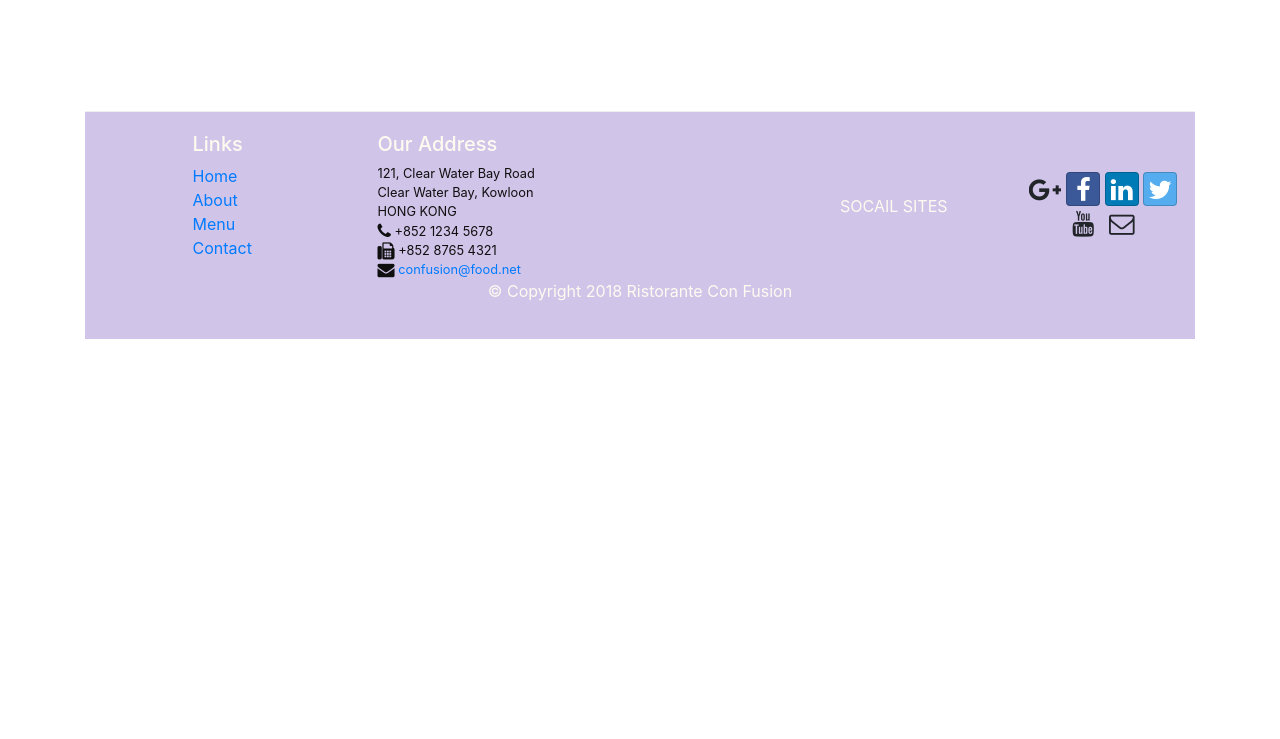
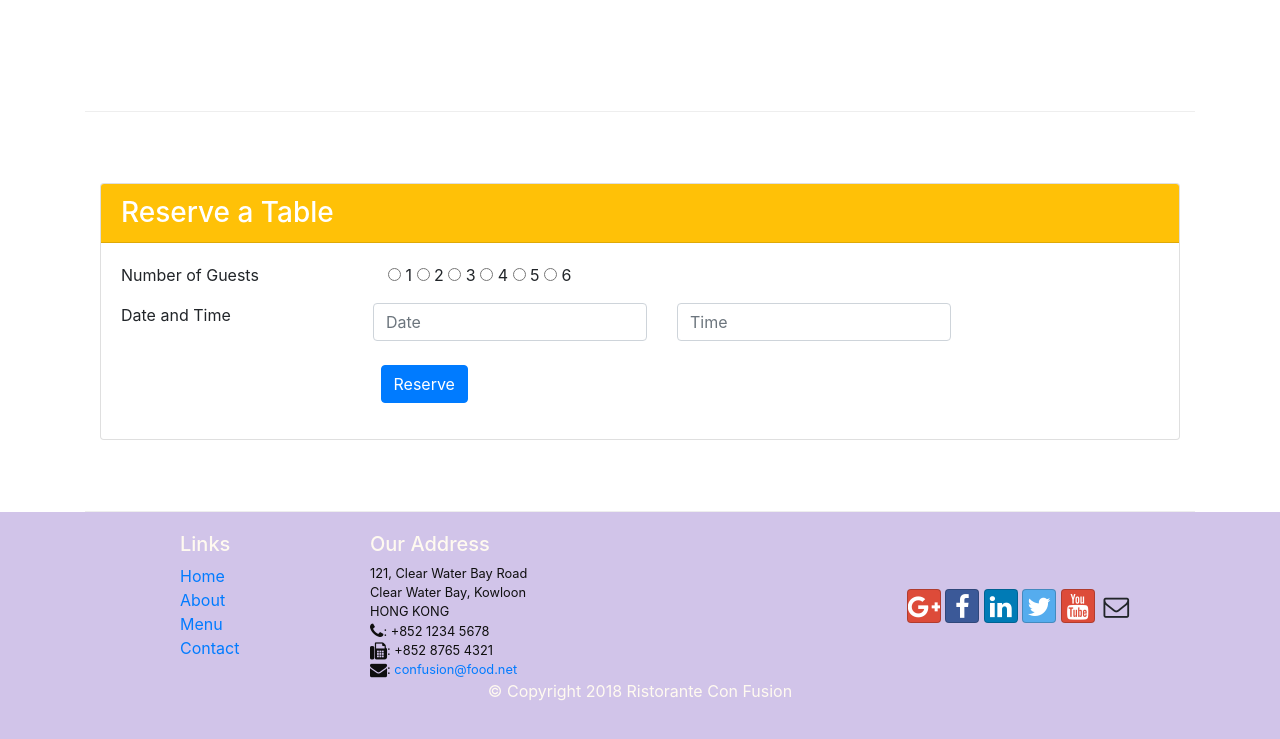
Before and after one commit to BilalRaza/bootstrap, a website: page index.html in a window 1280 px wide. Shown: the part 1422-2161 px from the top of the page. Before the commit the page ends 1761 px from the top, so only its background shows below. Drawn offline with nearby package versions, Linux system fonts and the light colour scheme.

Commit message:
2nd week done

```diff
--- a/CSS/styles.css
+++ b/CSS/styles.css
@@ -2,6 +2,9 @@
     margin: 0px auto;
     padding: 0px auto;
 
+}
+.rr{
+    border-bottom:1px ridge;
 }
 .row-content{
     margin:0px auto;
--- a/index.html
+++ b/index.html
@@ -50,8 +50,12 @@
                     <h1>Ristorante con Fusion</h1>
                     <p>We take inspiration from the World's best cuisines, and create a unique fusion experience. Our lipsmacking creations will tickle your culinary senses!</p>
                 </div>
-                <div class="col-12 col-sm align-self-center">
+                <div class="col-12 col-sm-3 align-self-center">
                         <img src="img/logo.png" class="img-fluid">
+                    </div>
+                    <div class="col-sm-3 align-self-center">
+                        <button type="button" class="btn btn-warning btn-block btn-sm"> <a href="#reserve">Reserve Table</a></button>
+
                     </div>
             </div>
         </div>
@@ -62,7 +66,7 @@
             <div  class="col-4  order-sm-last col-sm-4 col-md-3">
                 <h3>Our Lipsmacking Culinary Creations</h3>
             </div>
-            <div class="col-8  order-sm-first col-sm col-md">
+            <div class=" col-auto  order-sm-first col-sm col-md">
                 <div class="media">
                     <img class="d-flex mr-3 img-thumbnail  align-self-center"
                      src="img/uthappizza.png" alt="Uthappizza">
@@ -72,7 +76,7 @@
                                 <span class="badge badge-pill badge-secondary">$4.99
 
                             </span></h2>
-                            <p>A unique combination of Indian Uthappam (pancake) and Italian pizza, topped with Cerignola olives, ripe vine cherry tomatoes, Vidalia onion, Guntur chillies and Buffalo Paneer.</p>
+                            <p  class="d-none d-sm-block ">A unique combination of Indian Uthappam (pancake) and Italian pizza, topped with Cerignola olives, ripe vine cherry tomatoes, Vidalia onion, Guntur chillies and Buffalo Paneer.</p>
 
                     </div>
 
@@ -83,12 +87,19 @@
 
 
         <div class="row row-content align-items-center">
+
             <div class="col-12 col-sm-4 col-md-3">
                              <h3>This Month's Promotions</h3>
                                  </div>
                                  <div class="col col-sm col-md">
-                <h2>Weekend Grand Buffet</h2>
-                <p>Featuring mouthwatering combinations with a choice of five different salads, six enticing appetizers, six main entrees and five choicest desserts. Free flowing bubbly and soft drinks. All for just $19.99 per person </p>
+                             <div class="media">
+                                    <div class="media-body">
+                                        <h2 class="mt-0">Weekend Grand Buffet <span class="badge badge-danger">NEW</span></h2>
+                                        <p class="d-none d-sm-block">Featuring mouthwatering combinations with a chooice of five different salads, six enticing appetizers, six main entrees and five choicest desserts. Free flowing bubbly and soft drinks. All for just $19.99 per person.</p>
+                                    </div>
+                                    <img class="d-flex mr-3 img-thumbnail align-self-center" src="img/buffet.png" alt="buffet">
+                                </div>
+
         </div>
         </div>
 
@@ -103,23 +114,99 @@
                 <div class="media-body">
                         <h2 class="mt-0" >Alberto Somayya</h2>
                         <h4>Executive Chef</h4>
-                        <p>Award winning three-star Michelin chef with wide International experience having worked closely with whos-who in the culinary world, he specializes in creating mouthwatering Indo-Italian fusion experiences. </p>
+                        <p  class="d-none d-sm-block ">Award winning three-star Michelin chef with wide International experience having worked closely with whos-who in the culinary world, he specializes in creating mouthwatering Indo-Italian fusion experiences. </p>
 
                 </div>
                  </div>
         </div>
     </div>
+    <div class="row row-content">
+        <div class="col-sm-2">
 
-    <footer class=" footer">
+        </div>
+
+    <div  class="col-12 col-sm-12 align-items-center">
+        <div class="card" id="reserve">
+            <h3 class="card-header bg-warning text-white">Reserve a Table</h3>
+            <div  class="card-body">
+                <dl >
+                    <div class="row">
+                        <dd class="col-sm-3">Number of Guests</dd>
+                        <dd class="col-sm-auto">
+                                <form>
+                                        <label class="radio-inline">
+                                          <input type="radio" name="optradio" >  1
+                                        </label>
+                                        <label class="radio-inline">
+                                          <input type="radio" name="optradio">  2
+                                        </label>
+                                        <label class="radio-inline">
+                                          <input type="radio" name="optradio"> 3
+                                        </label>
+                                        <label class="radio-inline">
+                                                <input type="radio" name="optradio"> 4
+                                              </label>
+                                              <label class="radio-inline">
+                                                    <input type="radio" name="optradio"> 5
+                                                  </label>
+                                                  <label class="radio-inline">
+                                                        <input type="radio" name="optradio"> 6
+                                                      </label>
+
+
+
+                                      </form>
+
+                        </dd>
+
+
+                    </div>
+                    <div class="row">
+                            <dd class="col-sm-3">Date and Time</dd>
+                            <dd>
+                                    <form>
+
+                                            <div class="form-group row">
+
+                                                    <div class=" col-12 col-md-6">
+                                                            <input type="text" class="form-control" id="date" name="date" placeholder="Date">
+                                                    </div>
+                                                <div class="col-12 col-md-6">
+                                                        <input type="text" class="form-control" id="time" name="time" placeholder="Time">
+                                                </div>
+                                                </div>
+
+
+                                        </form>
+
+
+                            </dd>
+
+                    </div>
+                  <dd><button type="button" class=" offset-3  btn btn-primary" data-toggle="button" aria-pressed="false" autocomplete="off">
+                        Reserve
+                      </button></dd>
+                </dl>
+
+            </div>
+
+        </div>
+    </div>
+
+</div>
+</div>
+
+
+    <footer class="footer">
             <div class="container">
                 <div class="row">
-                <div class="col-4  offset-1 col-sm-2">
+                    <div class="col-4 offset-1 col-sm-2">
                         <h5>Links</h5>
                         <ul class="list-unstyled">
-                        <li><a href="#">Home</a></li>
+                            <li><a class="active" href="#">Home</a></li>
                             <li><a href="./aboutus.html">About</a></li>
                             <li><a href="#">Menu</a></li>
-                        <li><a href="./contactus.html">Contact</a></li>
+                            <li><a   href="./contactus.html">Contact</a></li>
                         </ul>
                     </div>
                     <div class="col-7 col-sm-5">
@@ -128,20 +215,20 @@
                           121, Clear Water Bay Road<br>
                           Clear Water Bay, Kowloon<br>
                           HONG KONG<br>
-		              <i class="fa fa-phone fa-lg"></i> +852 1234 5678<br>
-                      <i class="fa fa-fax fa-lg"></i> +852 8765 4321<br>
-		              <i class="fa fa-envelope fa-lg"></i> <a href="mailto:confusion@food.net">confusion@food.net</a>
+                          <i class="fa fa-phone fa-lg"></i>: +852 1234 5678<br>
+                          <i class="fa fa-fax fa-lg"></i>: +852 8765 4321<br>
+                          <i class="fa fa-envelope fa-lg"></i>:
+                          <a href="mailto:confusion@food.net">confusion@food.net</a>
                        </address>
                     </div>
-                <div class="col-2 align-self-center">SOCAIL SITES</div>
-                <div class="col-11 col-sm-2 align-self-center">
+                    <div class="col-12 col-sm-4 align-self-center">
                         <div class="text-center">
-                        <a class="btn btn-social-icon btn-google-plus" href="http://google.com/+"><i class="fa fa-google-plus fa-lg"></i></a>
-                        <a class="btn btn-social-icon btn-facebook" href="http://www.facebook.com/profile.php?id="><i class="fa fa-facebook fa-lg"></i></a>
-                        <a  class="btn btn-social-icon btn-linkedin" href="http://www.linkedin.com/in/"><i class="fa fa-linkedin fa-lg"></i></a>
-                        <a class="btn btn-social-icon btn-twitter" href="http://twitter.com/"><i class="fa fa-twitter fa-lg"></i></a>
-                        <a class="btn btn-social-icon btn-youtube" href="http://youtube.com/"><i class="fa fa-youtube fa-lg"></i></a>
-                        <a  class="btn btn-social-icon" href="mailto:"><i class="fa fa-envelope-o fa-lg"></i></a>
+                            <a class="btn btn-social-icon btn-google" href="http://google.com/+"><i class="fa fa-google-plus"></i></a>
+                            <a class="btn btn-social-icon btn-facebook" href="http://www.facebook.com/profile.php?id="><i class="fa fa-facebook"></i></a>
+                            <a class="btn btn-social-icon btn-linkedin" href="http://www.linkedin.com/in/"><i class="fa fa-linkedin"></i></a>
+                            <a class="btn btn-social-icon btn-twitter" href="http://twitter.com/"><i class="fa fa-twitter"></i></a>
+                            <a class="btn btn-social-icon btn-google" href="http://youtube.com/"><i class="fa fa-youtube"></i></a>
+                            <a class="btn btn-social-icon" href="mailto:"><i class="fa fa-envelope-o"></i></a>
                         </div>
                     </div>
                </div>
--- a/trying.html
+++ b/trying.html
@@ -9,6 +9,8 @@
           <!-- Bootstrap CSS -->
     <link rel="stylesheet" href="node_modules/bootstrap/dist/css/bootstrap.min.css">
     <link rel="stylesheet" href="css/trying.css">
+    <link rel="stylesheet" href="node_modules/font-awesome/css/font-awesome.min.css">
+    <link rel="stylesheet" href="node_modules/bootstrap-social/bootstrap-social.css">
     <!--google icon-->
     <link href="https://fonts.googleapis.com/icon?family=Material+Icons"
         rel="stylesheet">
@@ -23,7 +25,7 @@
 
             </button>
             <div class="collapse navbar-collapse" id="Navbar">
-<a class="navbar-brand " href="#">TWITTER</a>
+<a class="navbar-brand " href="#"><i class="fa fa-twitter"></i> TWITTER</a>
 <ul class="navbar-nav mr-auto">
 <li class="navbar-item "><a class="nav-link" href="./index.html">Home</a></li>
 <li class="navbar-item "><a class="nav-link" href="./aboutus.html">ABOUT</a></li>
@@ -71,6 +73,22 @@
 
 
     </div>
+<div class="row row-content">
+<div class="col-3">
+    <div class="h3">The helping hand</div>
+</div>
+<div class="media">
+    <div class="media-body">
+<h1 class="mt-0">The powerplay <i class="badge badge-warning">New </i>
+</h1>
+<p>the class is provide to support many built in fucntions and api,s in bootstrap 4 .</p>
+
+
+    </div>
+    <img class="d-flex img-thumbnail ml-3 align-self-center" src="img/logo.png" alt="the logo">
+</div>
+
+</div>
 
 
 
@@ -80,7 +98,7 @@
 <div class=" jumbotron container">
     <div class="row">
         <div class="col-6 offset-1 col-sm-4" >
-            <h1>Twitter</h1>
+            <h1 >Twitter <i class="fa fa-twitter fa-lg"></i></h1>
         </div>
         <div class="col-5   col-sm-4">
 <p>
```
Lines whose indentation alone changed are shown as unchanged.
